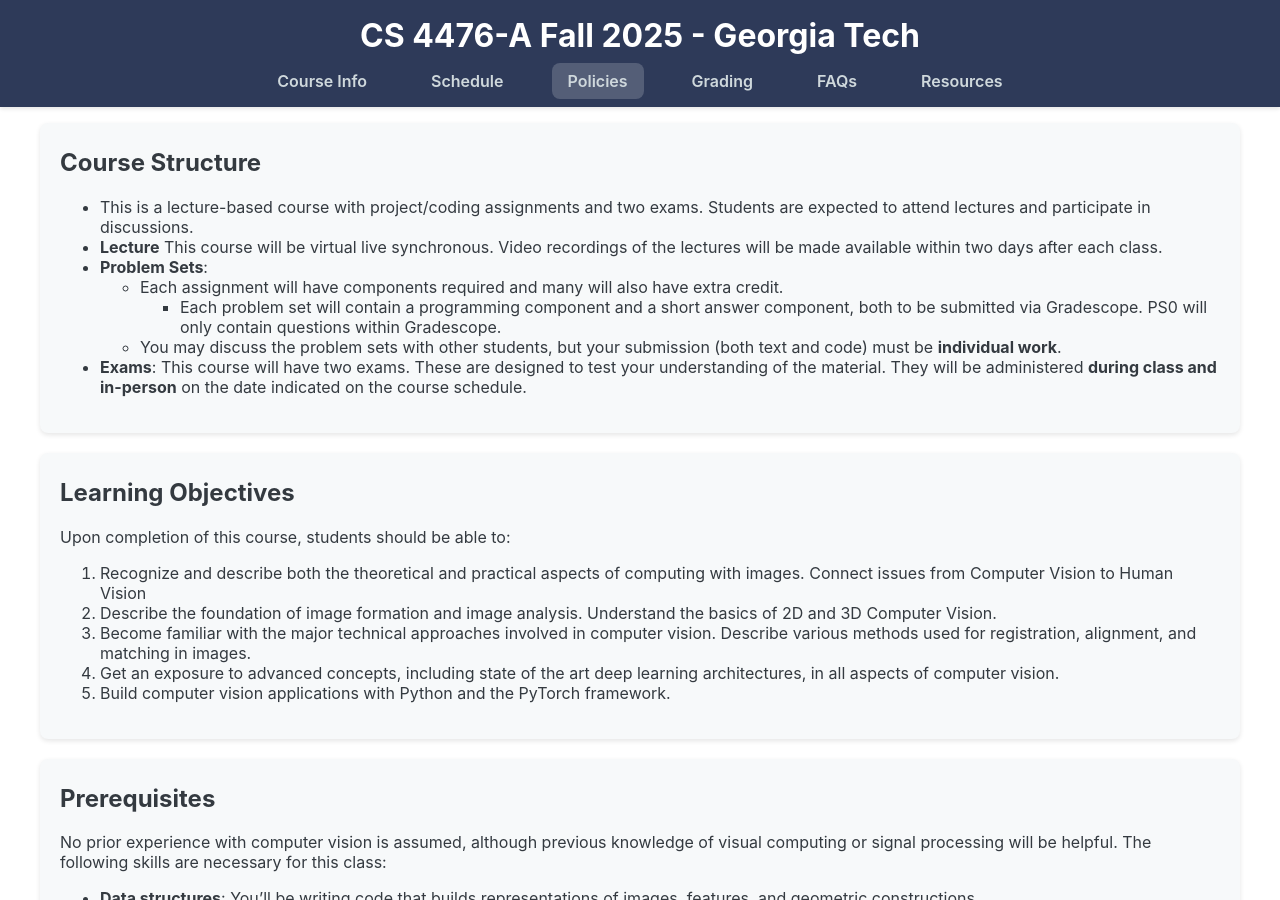
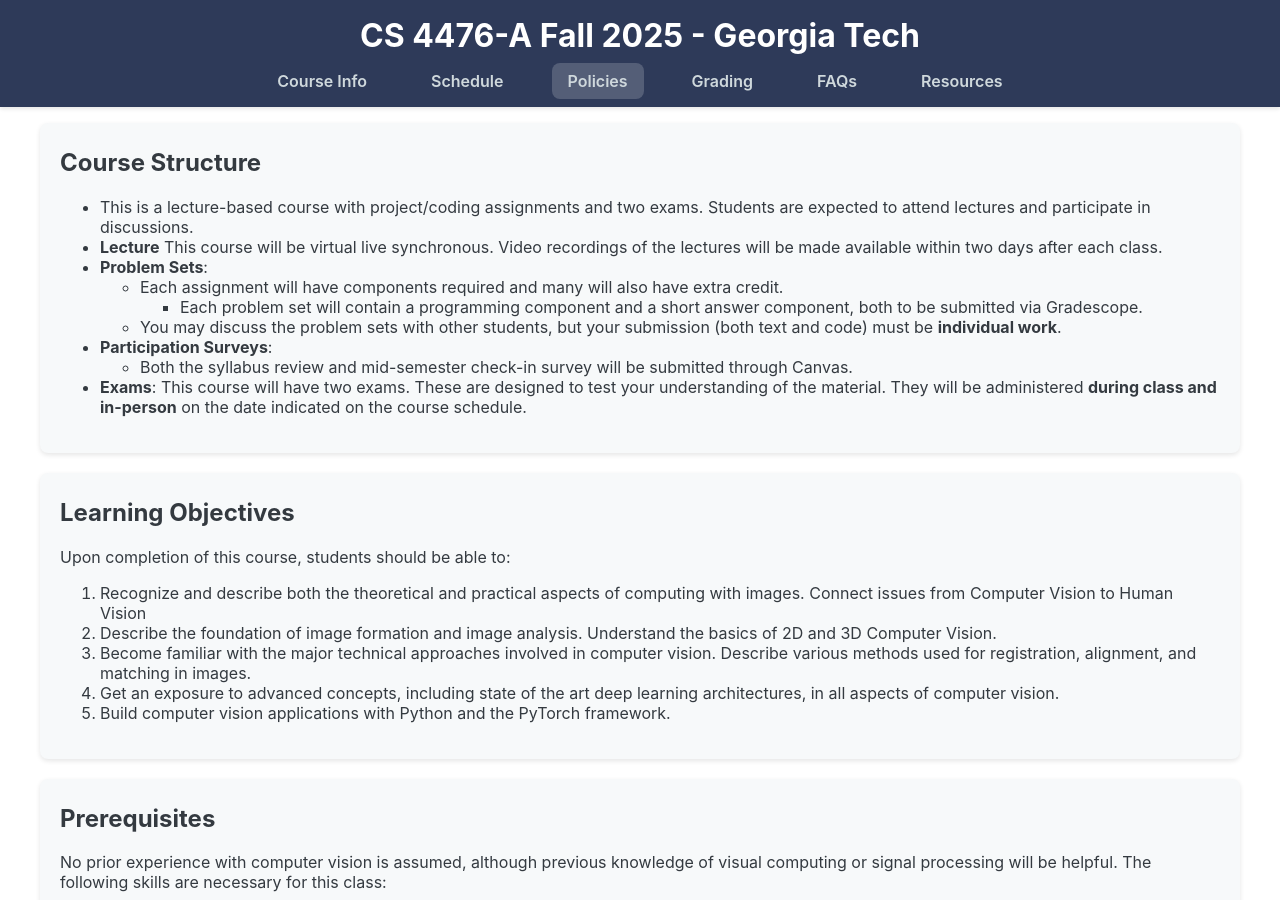
Before and after one commit to jhoffman/cs4476-fa25, a Jekyll site: the page built from policies.md, in a window 1280 px wide and 900 px high. Built offline with Jekyll 4.4.1, drawn with Linux system fonts in a browser that asks for light colours.

Commit message:
updated policy

```diff
--- a/policies.md
+++ b/policies.md
@@ -9,8 +9,10 @@ title: "Policies"
 * **Lecture** This course will be virtual live synchronous. Video recordings of the lectures will be made available within two days after each class.
 * **Problem Sets**:
 	* Each assignment will have components required and many will also have extra credit.
-		* Each problem set will contain a programming component and a short answer component, both to be submitted via Gradescope. PS0 will only contain questions within Gradescope.
+		* Each problem set will contain a programming component and a short answer component, both to be submitted via Gradescope.
 	* You may discuss the problem sets with other students, but your submission (both text and code) must be **individual work**.
+* **Participation Surveys**:
+	* Both the syllabus review and mid-semester check-in survey will be submitted through Canvas.
 * **Exams**: This course will have two exams. These are designed to test your understanding of the material. They will be administered **during class and in-person** on the date indicated on the course schedule.
 </div>
 
```
